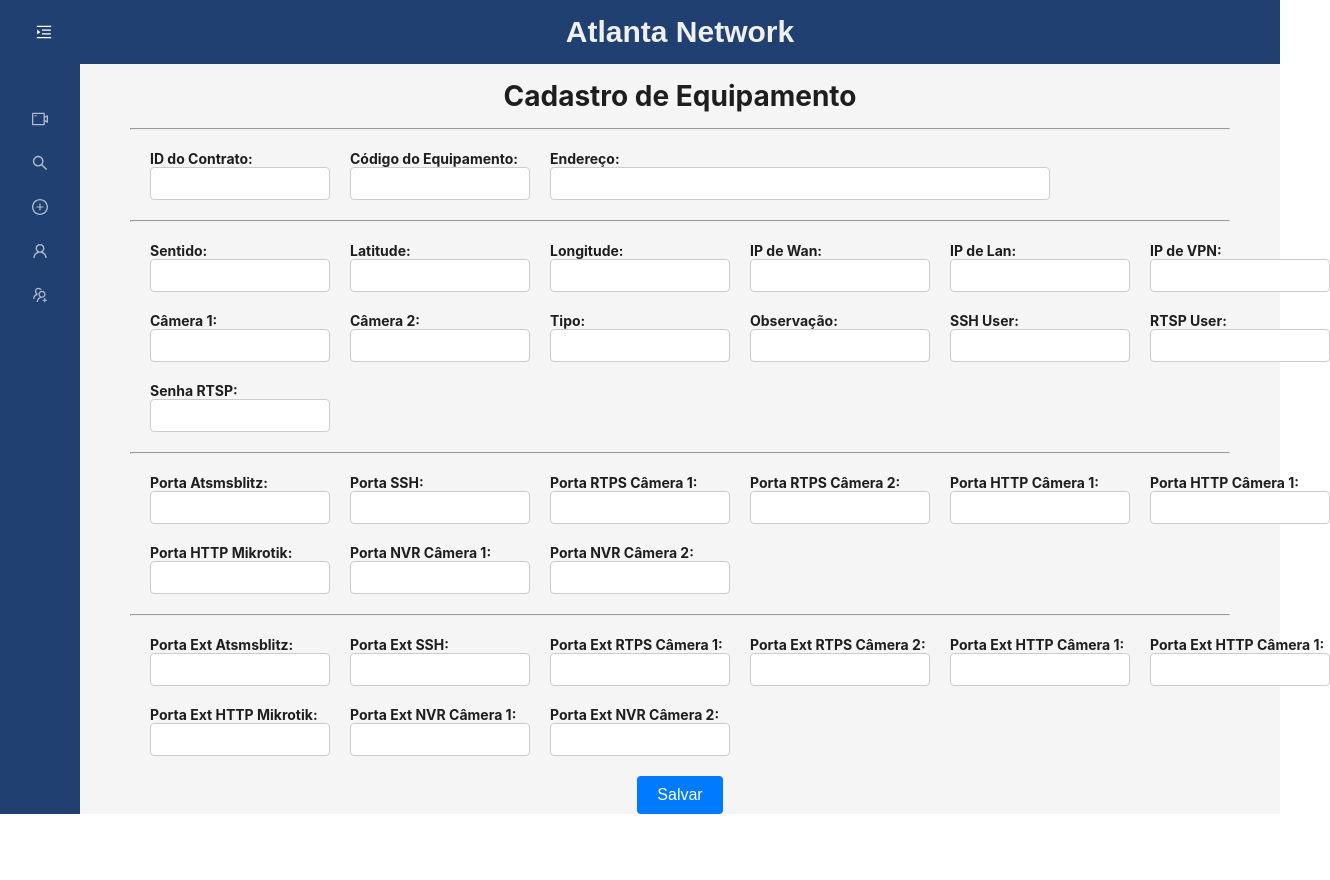
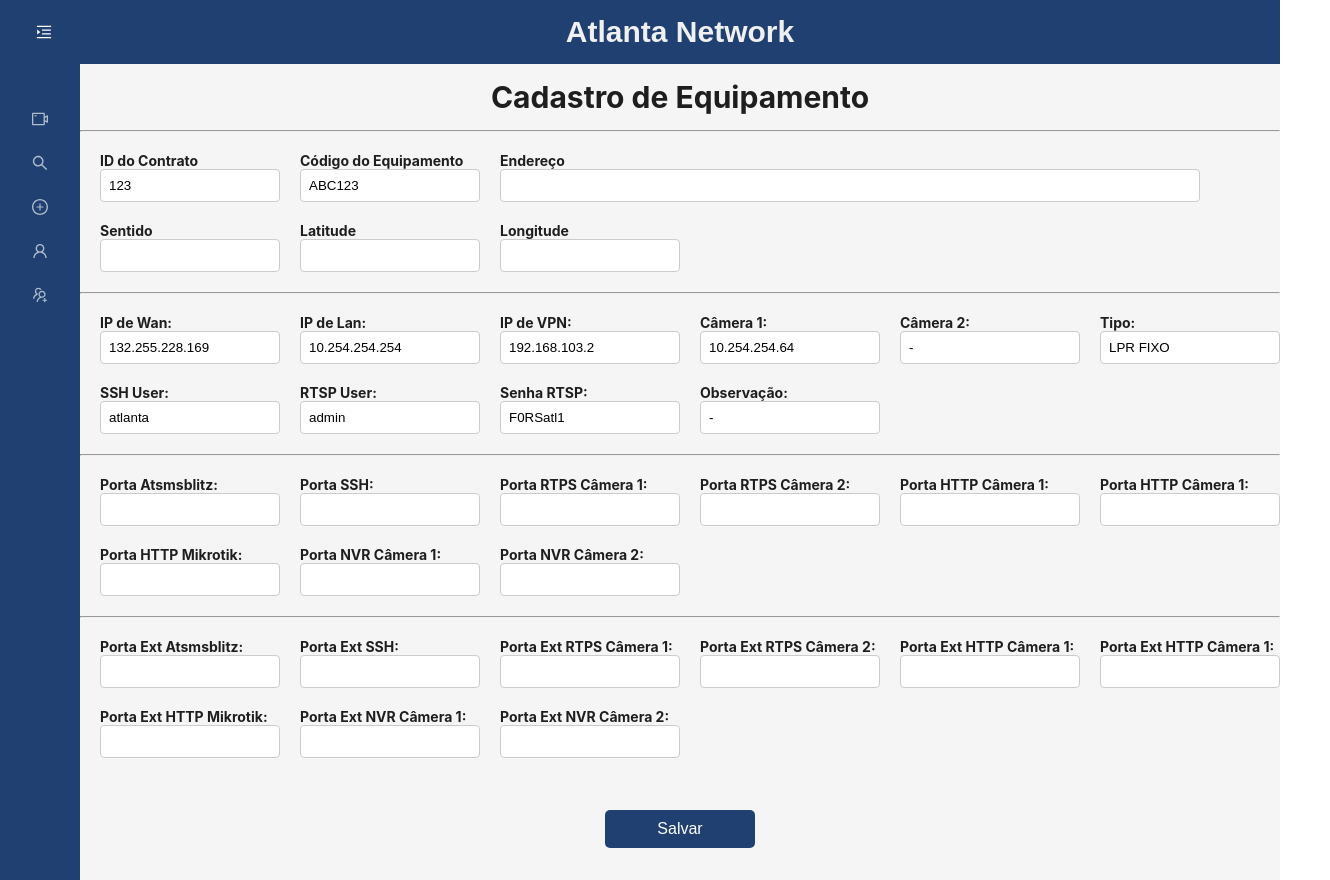
Before and after one commit to Douglas-Albuquerque/atlNet, a React (Create React App) app: page /createequip in a window 1280 px wide. Shown: the whole page, 1330 px wide, since content can reach past the window. Before the commit the page ends 814 px from the top, so only its background shows below. Built offline with nearby package versions, Linux system fonts and the light colour scheme; what antd-style would draw is missing.

Commit message:
Melhorias no formulário de cadastro

```diff
--- a/src/Pages/CreateEquip/CreateEquip.css
+++ b/src/Pages/CreateEquip/CreateEquip.css
@@ -3,112 +3,129 @@
 
 }
 
-.title{
+.title {
     padding: 15px;
+    font-size: 30px;
 }
+
 .Formbutton {
-    grid-column: span 4;
-    background-color: #007bff;
+    background-color: #1F4070;
     color: white;
     border: none;
-    border-radius: 4px;
-    padding: 10px 20px;
+    border-radius: 5px;
+    padding: 10px 15px;
     cursor: pointer;
     font-size: 16px;
+    margin-right: 15px;
+    width: 150px;
+    margin: 2rem;
 }
 
 .Formbutton:hover {
-    background-color: #0056b3;
+    background-color: royalblue;
     cursor: pointer;
 }
-.container0 {
+
+.containerEquip {
+    display: grid;
+    grid-template-columns: repeat(3, 1fr);
+    gap: 20px;
+    width: 100vh;
+    margin: 0 auto;
+    padding: 20px;
+    margin-right: 25rem;
+}
+
+.containerEquip label {
+    text-align: left;
+    font-weight: bold;
+}
+
+.labelExtra {
+    width: 180px;
+}
+
+.containerEquip input {
+    width: 180px;
+    padding: 8px;
+    border: 1px solid #ccc;
+    border-radius: 4px;
+    box-sizing: border-box;
+}
+
+.enderecoInput input {
+    width: 700px;
+}
+
+.containerIp {
     display: grid;
     grid-template-columns: repeat(6, 1fr);
     gap: 20px;
     width: 100vh;
     margin: 0 auto;
     padding: 20px;
-    margin-right: 300px;
+    margin-right: 25rem;
 }
 
-.container0 label {
+.containerIp label {
     text-align: left;
     font-weight: bold;
 }
 
-.container0 input {
+.labelObs input {
+    width: 300px;
+}
+
+.containerIp input {
     width: 180px;
     padding: 8px;
     border: 1px solid #ccc;
     border-radius: 4px;
     box-sizing: border-box;
 }
-.enderecoInput input{
-    width: 500px;
-}
-.container1 {
+
+.containerPorts {
     display: grid;
     grid-template-columns: repeat(6, 1fr);
     gap: 20px;
     width: 100vh;
     margin: 0 auto;
     padding: 20px;
-    margin-right: 300px;
+    margin-right: 25rem;
 }
 
-.container1 label {
+.containerPorts label {
     text-align: left;
     font-weight: bold;
 }
 
-.container1 input {
+.containerPorts input {
     width: 180px;
     padding: 8px;
     border: 1px solid #ccc;
     border-radius: 4px;
     box-sizing: border-box;
 }
-.container2 {
+
+.containerExtPorts {
     display: grid;
     grid-template-columns: repeat(6, 1fr);
     gap: 20px;
     width: 100vh;
     margin: 0 auto;
     padding: 20px;
-    margin-right: 300px;
+    margin-right: 25rem;
 }
 
-.container2 label {
+.containerExtPorts label {
     text-align: left;
     font-weight: bold;
 }
 
-.container2 input {
+.containerExtPorts input {
     width: 180px;
     padding: 8px;
     border: 1px solid #ccc;
     border-radius: 4px;
     box-sizing: border-box;
 }
-.container3 {
-    display: grid;
-    grid-template-columns: repeat(6, 1fr);
-    gap: 20px;
-    width: 100vh;
-    margin: 0 auto;
-    padding: 20px;
-    margin-right: 300px;
-}
-
-.container3 label {
-    text-align: left;
-    font-weight: bold;
-}
-
-.container3 input {
-    width: 180px;
-    padding: 8px;
-    border: 1px solid #ccc;
-    border-radius: 4px;
-    box-sizing: border-box;
-}
--- a/src/Pages/CreateEquip/CreateEquip.js
+++ b/src/Pages/CreateEquip/CreateEquip.js
@@ -3,277 +3,346 @@
 
 
 export const CreateEquip = () => {
-    const [equipamento, setEquipamento] = useState({
-        idContrato: 1,
-        codEquip: '',
-        endereco: '',
-        sentido: '',
 
+    const [formValues, setFormValues] = useState({
+        idContrato: '123',
+        codEquip: 'ABC123',
+        ipWan: "132.255.228.169",
+        ipLan: "10.254.254.254",
+        ipVpn: "192.168.103.2",
+        ipCam1: "10.254.254.64",
+        ipCam2: "-",
+        tipoEquip: "LPR FIXO",
+        obs: "-",
+        sshUser: "atlanta",
+        rtspUser: "admin",
+        rtspSenha: "F0RSatl1",
     });
 
-    const handleChange = (event) => {
-        const { name, value } = event.target;
-        setEquipamento({ ...equipamento, [name]: value });
-    };
-
-    const handleSubmit = (event) => {
-        event.preventDefault();
-
-        console.log('Dados enviados:', equipamento);
-
+    const handleChange = (e) => {
+        setFormValues({ ...formValues, [e.target.name]: e.target.value });
     };
 
     return (
         <div className='container'>
-
             <form className='conteinerForm'>
                 <h1 className="title">Cadastro de Equipamento</h1>
                 <hr />
-                <div className="container0">
+                <div className="containerEquip">
                     <label>
-                        ID do Contrato:
+                        ID do Contrato
                         <input
                             type="number"
                             name="idContrato"
+                            value={formValues.idContrato}
+                            onChange={handleChange}
                         />
                     </label>
                     <label>
-                        Código do Equipamento:
+                        Código do Equipamento
                         <input
                             type="text"
-                            name="codEquip" />
+                            name="codEquip"
+                            value={formValues.codEquip}
+                            onChange={handleChange}
+                        />
                     </label>
                     <label className='enderecoInput'>
-                        Endereço:
+                        Endereço
                         <input
                             type="text"
                             name="endereco"
+                            value={formValues.endereco}
+                            onChange={handleChange}
+                        />
+                    </label>
+                    <label>
+                        Sentido
+                        <input
+                            type="text"
+                            name="sentido"
+                            value={formValues.sentido}
+                            onChange={handleChange}
+                        />
+                    </label>
+                    <label>
+                        Latitude
+                        <input
+                            type="text"
+                            name="latitude"
+                            value={formValues.latitude}
+                            onChange={handleChange}
+                        />
+                    </label>
+                    <label className='labelExtra'>
+                        Longitude
+                        <input
+                            type="text"
+                            name="longitude"
+                            value={formValues.longitude}
+                            onChange={handleChange}
                         />
                     </label>
                 </div>
                 <hr />
-                <div className="container1">
-                    <label>
-                        Sentido:
-                        <input
-                            type="text"
-                            name="sentido"
-                        />
-                    </label>
-                    <label>
-                        Latitude:
-                        <input
-                            type="text"
-                            name="status"
-                        />
-                    </label>
-                    <label>
-                        Longitude:
-                        <input
-                            type="text"
-                            name="codEquip"
-                        />
-                    </label>
+                <div className="containerIp">
                     <label>
                         IP de Wan:
                         <input
                             type="text"
-                            name="codEquip"
+                            name="ipWan"
+                            value={formValues.ipWan}
+                            onChange={handleChange}
                         />
                     </label>
                     <label>
                         IP de Lan:
                         <input
                             type="text"
-                            name="codEquip"
+                            name="ipLan"
+                            value={formValues.ipLan}
+                            onChange={handleChange}
                         />
                     </label>
                     <label>
                         IP de VPN:
                         <input
                             type="text"
-                            name="codEquip"
+                            name="ipVpn"
+                            value={formValues.ipVpn}
+                            onChange={handleChange}
                         />
                     </label>
                     <label>
                         Câmera 1:
                         <input
                             type="text"
-                            name="codEquip"
+                            name="ipCam1"
+                            value={formValues.ipCam1}
+                            onChange={handleChange}
                         />
                     </label>
                     <label>
                         Câmera 2:
                         <input
                             type="text"
-                            name="codEquip"
+                            name="ipCam2"
+                            value={formValues.ipCam2}
+                            onChange={handleChange}
                         />
                     </label>
                     <label>
                         Tipo:
                         <input
                             type="text"
-                            name="codEquip"
-                        />
-                    </label>
-                    <label>
-                        Observação:
-                        <input
-                            type="text"
-                            name="codEquip"
+                            name="tipoEquip"
+                            value={formValues.tipoEquip}
+                            onChange={handleChange}
                         />
                     </label>
                     <label>
                         SSH User:
                         <input
                             type="text"
-                            name="codEquip"
+                            name="sshUser"
+                            value={formValues.sshUser}
+                            onChange={handleChange}
                         />
                     </label>
                     <label>
                         RTSP User:
                         <input
                             type="text"
-                            name="codEquip"
+                            name="rtspUser"
+                            value={formValues.rtspUser}
+                            onChange={handleChange}
                         />
                     </label>
                     <label>
                         Senha RTSP:
                         <input
                             type="text"
-                            name="codEquip"
+                            name="rtspSenha"
+                            value={formValues.rtspSenha}
+                            onChange={handleChange}
+                        />
+                    </label>
+                    <label className='labelObs'>
+                        Observação:
+                        <input
+                            type="text"
+                            name="obs"
+                            value={formValues.obs}
+                            onChange={handleChange}
                         />
                     </label>
                 </div>
                 <hr />
-                <div className="container2">
+                <div className="containerPorts">
                     <label>
                         Porta Atsmsblitz:
                         <input
                             type="text"
-                            name="codEquip"
+                            name="iatsmsblitz"
+                            value={formValues.iatsmsblitz}
+                            onChange={handleChange}
                         />
                     </label>
                     <label>
                         Porta SSH:
                         <input
                             type="text"
-                            name="codEquip"
+                            name="issh"
+                            value={formValues.issh}
+                            onChange={handleChange}
                         />
                     </label>
                     <label>
                         Porta RTPS Câmera 1:
                         <input
                             type="text"
-                            name="codEquip"
+                            name="irtspCam1"
+                            value={formValues.irtspCam1}
+                            onChange={handleChange}
                         />
                     </label>
                     <label>
                         Porta RTPS Câmera 2:
                         <input
                             type="text"
-                            name="codEquip"
+                            name="irtspCam2"
+                            value={formValues.irtspCam2}
+                            onChange={handleChange}
                         />
                     </label>
                     <label>
                         Porta HTTP Câmera 1:
                         <input
                             type="text"
-                            name="codEquip"
+                            name="ihttpCam1"
+                            value={formValues.ihttpCam1}
+                            onChange={handleChange}
                         />
                     </label>
                     <label>
                         Porta HTTP Câmera 1:
                         <input
                             type="text"
-                            name="codEquip"
+                            name="ihttpCam2"
+                            value={formValues.ihttpCam2}
+                            onChange={handleChange}
                         />
                     </label>
                     <label>
                         Porta HTTP Mikrotik:
                         <input
                             type="text"
-                            name="codEquip"
+                            name="ihttpMikrotik"
+                            value={formValues.ihttpMikrotik}
+                            onChange={handleChange}
                         />
                     </label>
                     <label>
                         Porta NVR Câmera 1:
                         <input
                             type="text"
-                            name="codEquip"
+                            name="invrCam1"
+                            value={formValues.invrCam1}
+                            onChange={handleChange}
                         />
                     </label>
                     <label>
                         Porta NVR Câmera 2:
                         <input
                             type="text"
-                            name="codEquip"
+                            name="invrCam2"
+                            value={formValues.invrCam2}
+                            onChange={handleChange}
                         />
                     </label>
                 </div>
                 <hr />
-                <div className="container3">
+                <div className="containerExtPorts">
                     <label>
                         Porta Ext Atsmsblitz:
                         <input
                             type="text"
-                            name="codEquip"
+                            name="atsmsblitz"
+                            value={formValues.atsmsblitz}
+                            onChange={handleChange}
                         />
                     </label>
                     <label>
                         Porta Ext SSH:
                         <input
                             type="text"
-                            name="codEquip"
+                            name="ssh"
+                            value={formValues.ssh}
+                            onChange={handleChange}
                         />
                     </label>
                     <label>
                         Porta Ext RTPS Câmera 1:
                         <input
                             type="text"
-                            name="codEquip"
+                            name="rtspCam1"
+                            value={formValues.rtspCam1}
+                            onChange={handleChange}
                         />
                     </label>
                     <label>
                         Porta Ext RTPS Câmera 2:
                         <input
                             type="text"
-                            name="codEquip"
+                            name="rtspCam2"
+                            value={formValues.rtspCam2}
+                            onChange={handleChange}
                         />
                     </label>
                     <label>
                         Porta Ext HTTP Câmera 1:
                         <input
                             type="text"
-                            name="codEquip"
+                            name="httpCam1"
+                            value={formValues.httpCam1}
+                            onChange={handleChange}
                         />
                     </label>
                     <label>
                         Porta Ext HTTP Câmera 1:
                         <input
                             type="text"
-                            name="codEquip"
+                            name="httpCam2"
+                            value={formValues.httpCam2}
+                            onChange={handleChange}
                         />
                     </label>
                     <label>
                         Porta Ext HTTP Mikrotik:
                         <input
                             type="text"
-                            name="codEquip"
+                            name="httpMikrotik"
+                            value={formValues.httpMikrotik}
+                            onChange={handleChange}
                         />
                     </label>
                     <label>
                         Porta Ext NVR Câmera 1:
                         <input
                             type="text"
-                            name="codEquip"
+                            name="nvrCam1"
+                            value={formValues.nvrCam1}
+                            onChange={handleChange}
                         />
                     </label>
                     <label>
                         Porta Ext NVR Câmera 2:
                         <input
                             type="text"
-                            name="codEquip" />
+                            name="nvrCam2"
+                            value={formValues.nvrCam2}
+                            onChange={handleChange}
+                        />
                     </label>
 
                 </div>
```
